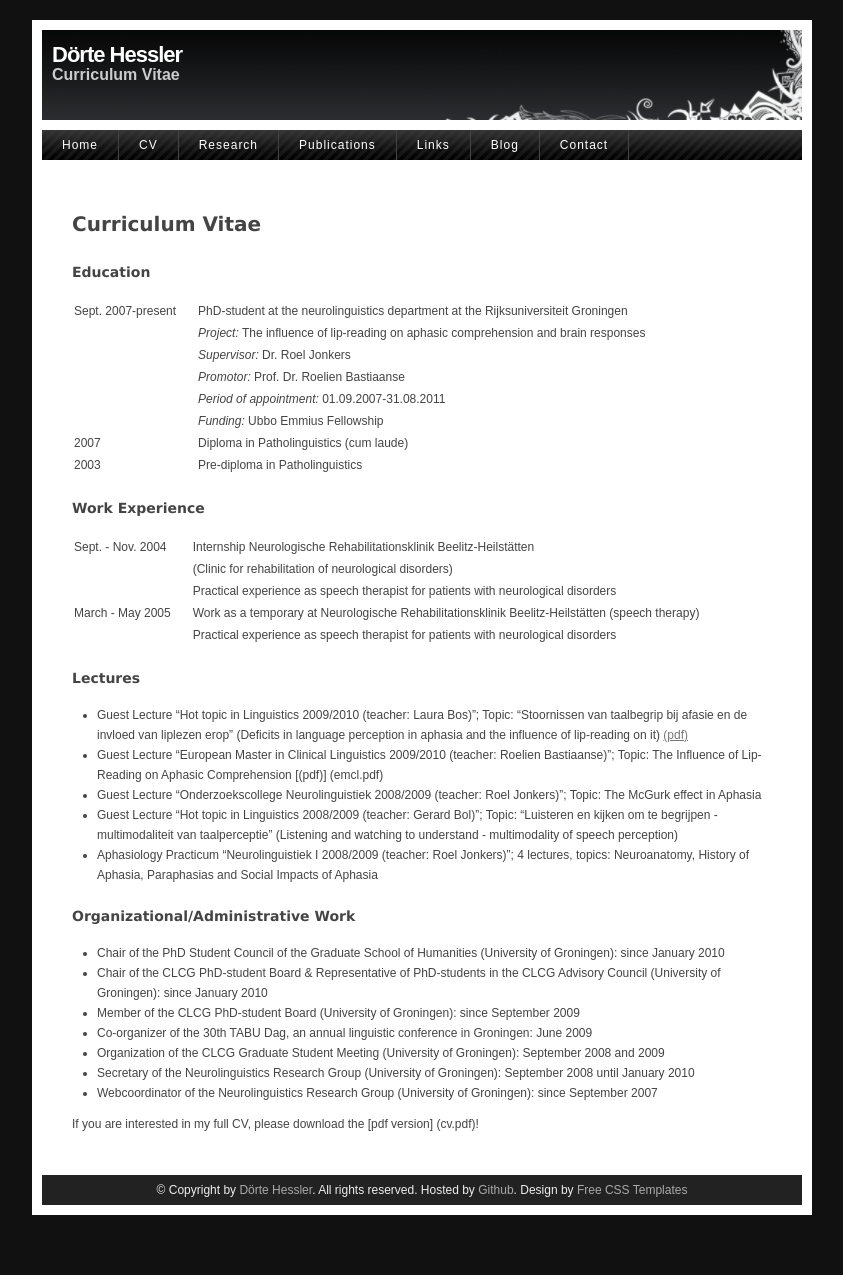
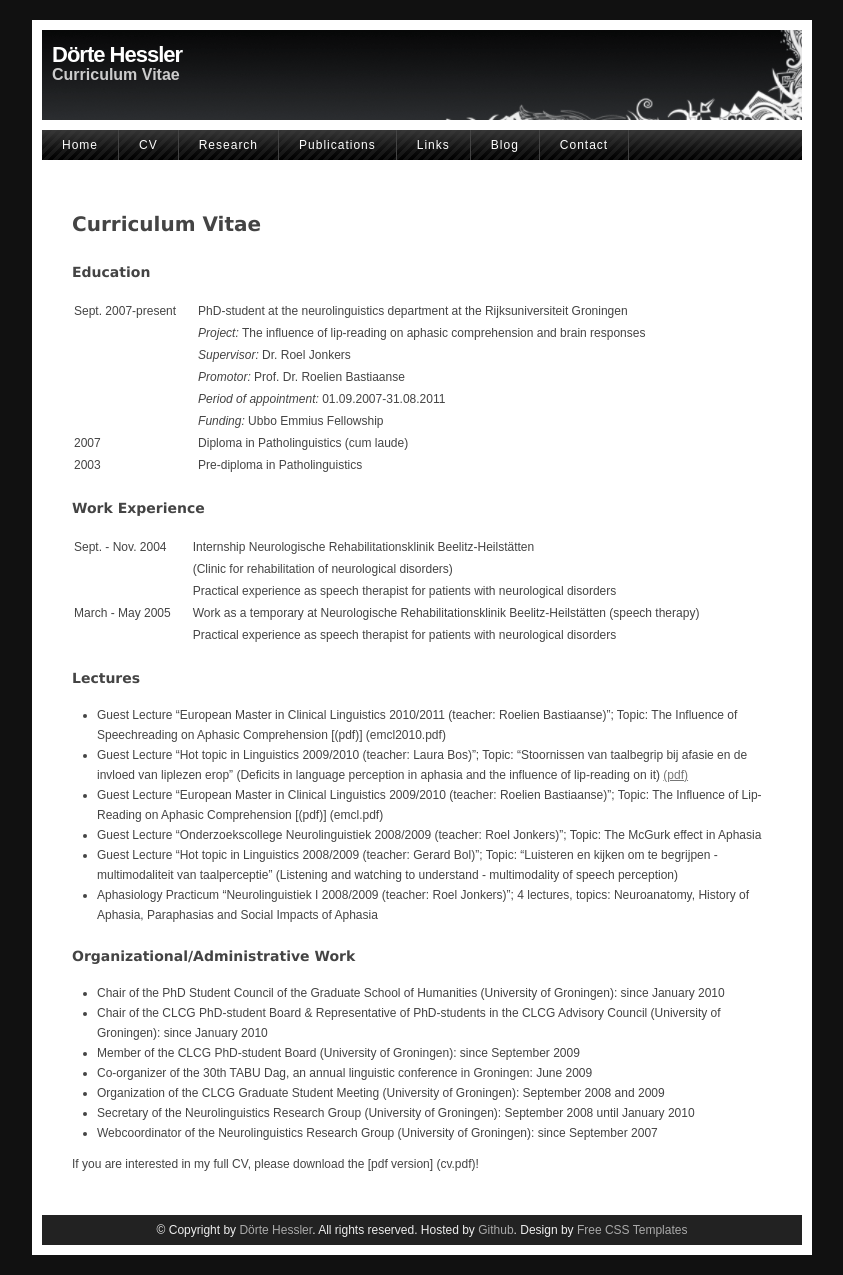
Before and after one commit to doerte/doerte.github.com, a Jekyll site: the page built from cv/index.md, in a window 1280 px wide. Shown: the whole page, without its empty margins (218-1061 px from the left). Built offline with Jekyll 4.4.1, drawn with Linux system fonts in a browser that asks for light colours; before the commit the page ends 1235 px from its top, so only the background shows below that.

Commit message:
added lecture

```diff
--- a/cv/index.md
+++ b/cv/index.md
@@ -59,6 +59,7 @@ Work Experience
 Lectures
 ---------
 
+- Guest Lecture "European Master in Clinical Linguistics 2010/2011 (teacher: Roelien Bastiaanse)"; Topic: The Influence of Speechreading on Aphasic Comprehension [(pdf)] (emcl2010.pdf)
 - Guest Lecture "Hot topic in Linguistics 2009/2010 (teacher: Laura Bos)"; Topic: "Stoornissen van taalbegrip bij afasie en de invloed van liplezen erop" (Deficits in language perception in aphasia and the influence of lip-reading on it) [(pdf)](ht2010.pdf)
 - Guest Lecture "European Master in Clinical Linguistics 2009/2010 (teacher: Roelien Bastiaanse)"; Topic: The Influence of Lip-Reading on Aphasic Comprehension [(pdf)] (emcl.pdf)
 - Guest Lecture "Onderzoekscollege Neurolinguistiek 2008/2009 (teacher: Roel Jonkers)"; Topic: The McGurk effect in Aphasia
```
